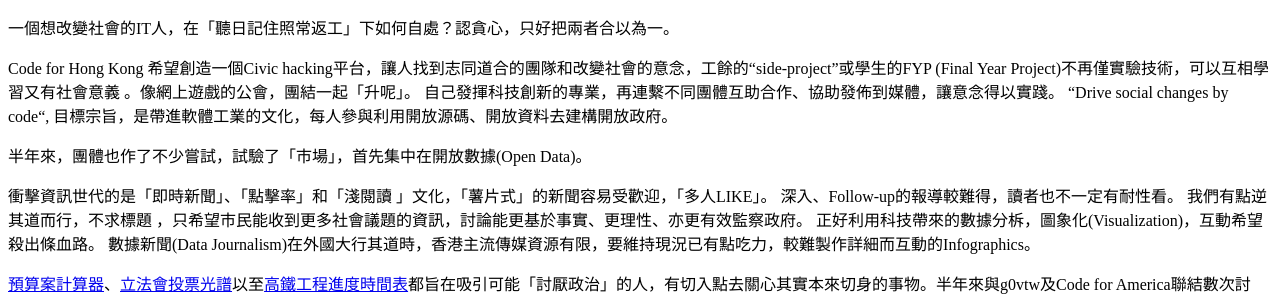
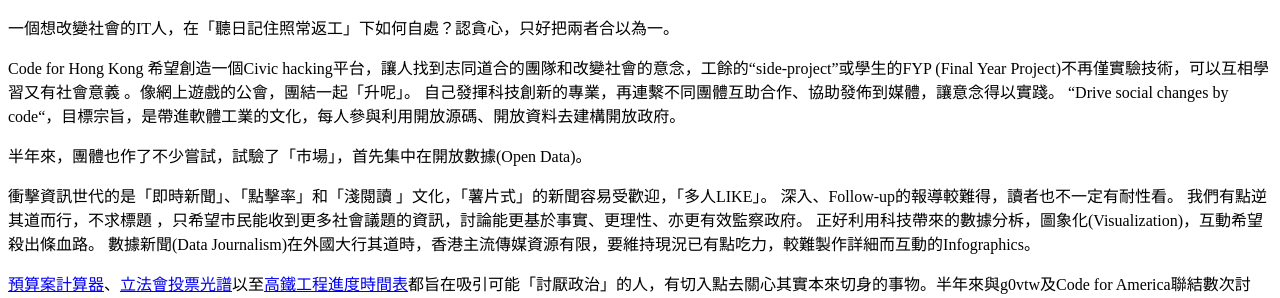
Before and after one commit to code4hk/code4hk.github.io, a Jekyll site: the page built from _posts/2014-06-16-code4hk-chinese.md, in a window 1280 px wide. Shown: the part 463-761 px from the top of the page. Built offline with Jekyll 4.4.1, drawn with Linux system fonts in a browser that asks for light colours; Markdown is read by kramdown in place of the engine named in the settings; comment, search, counter and statistics services are not loaded.

```diff
--- a/_posts/2014-06-16-code4hk-chinese.md
+++ b/_posts/2014-06-16-code4hk-chinese.md
@@ -28,7 +28,7 @@ Schmidt訪港時也留下一句「香港會為缺乏科研創業付出代價」[
 
 Code for Hong Kong 希望創造一個Civic hacking平台，讓人找到志同道合的團隊和改變社會的意念，工餘的“side-project"或學生的FYP (Final Year Project)不再僅實驗技術，可以互相學習又有社會意義 。像網上遊戲的公會，團結一起「升呢」。
 自己發揮科技創新的專業，再連繫不同團體互助合作、協助發佈到媒體，讓意念得以實踐。
-“Drive social changes by code“, 目標宗旨，是帶進軟體工業的文化，每人參與利用開放源碼、開放資料去建構開放政府。
+“Drive social changes by code“，目標宗旨，是帶進軟體工業的文化，每人參與利用開放源碼、開放資料去建構開放政府。
 
 半年來，團體也作了不少嘗試，試驗了「市場」，首先集中在開放數據(Open Data)。
 
```
